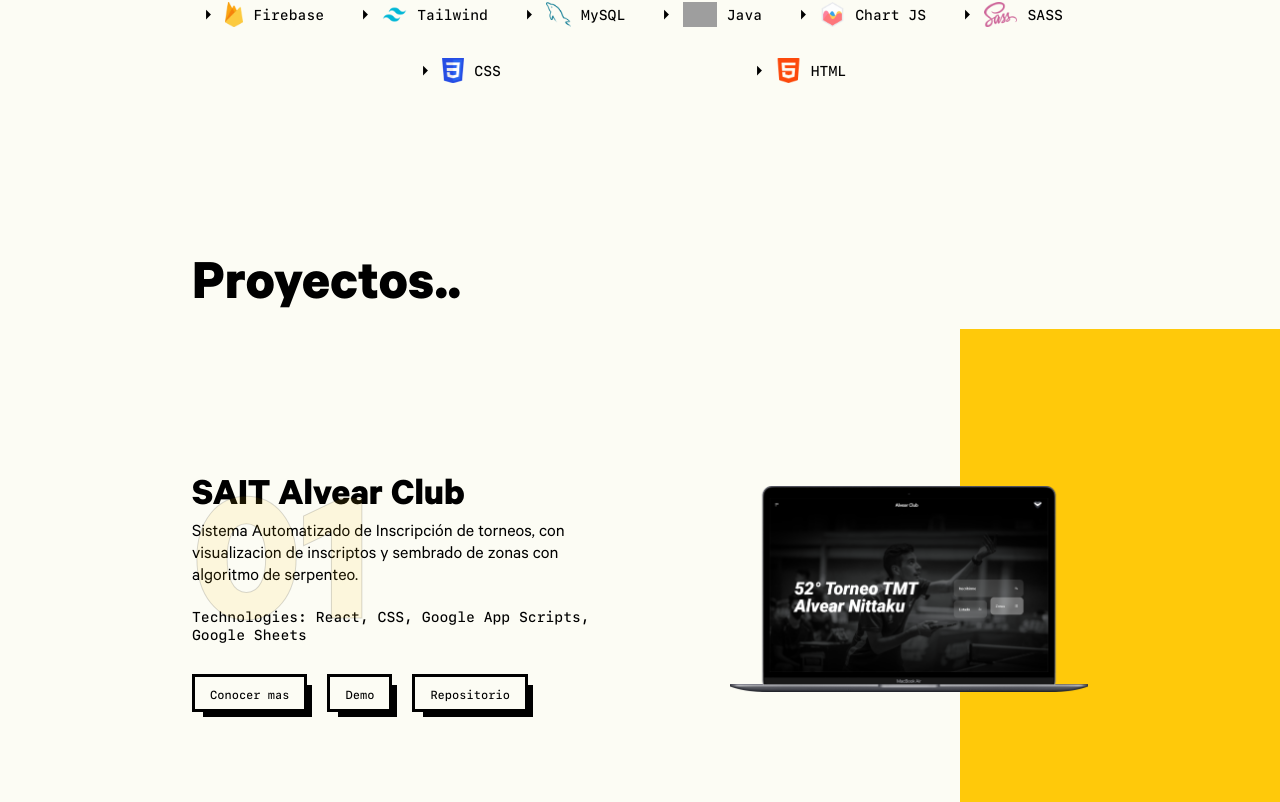
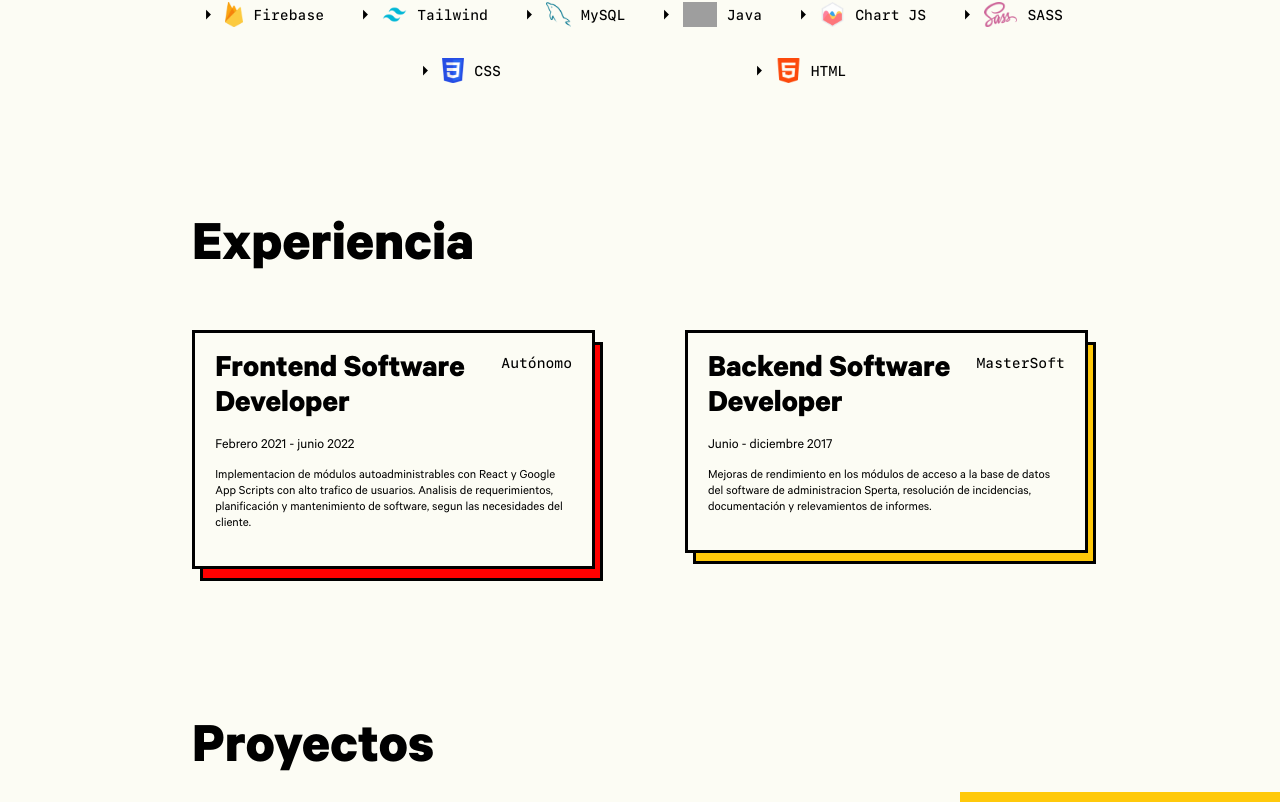
Before and after one commit to simoncarlos/Portfolio-Simon-Hurtado, a React (Vite) app: page / in a window 1280 px wide. Shown: the part 1738-2540 px from the top of the page. Built offline with nearby package versions, Linux system fonts and the light colour scheme; grey boxes are pictures that could not be loaded.

Commit message:
Finalizacion seccion experiencia

```diff
--- a/src/components/Body/Body.jsx
+++ b/src/components/Body/Body.jsx
@@ -10,8 +10,8 @@ const Body = () => {
             <NavBar/>
             <Header></Header>
             <AboutMe></AboutMe>
+            <Experience></Experience>
             <Proyects></Proyects>
-            <Experience></Experience>
         </>
     );
 };
--- a/src/components/ExperienceItem/ExperienceItem.jsx
+++ b/src/components/ExperienceItem/ExperienceItem.jsx
@@ -1,11 +1,21 @@
-const ExperienceItem = ({ title, company, date, description }) => {
+import { ExperienceItemContainer } from "../StyledComponents/Experience/ExperienceItemContainer";
+import { ExperienceTitle } from "../StyledComponents/Experience/ExperienceTtitle";
+import { Small } from "../StyledComponents/Texts/Small.Style"
+import { Text } from  "../StyledComponents/Texts/Text.Style"
+import AboutMeProfileContainer from "../AboutMeProfileContainer/AboutMeProfileContainer"
+const ExperienceItem = ({ title, company, date, description, color }) => {
     return(
-        <div>
-            <p>{title}</p>
-            <p>{company}</p>
-            <p>{date}</p>
-            <p>{description}</p>
-        </div>
+        <ExperienceItemContainer color={color}>
+            <div className="experience-content">
+                <div className="experience-header">
+                    <ExperienceTitle>{title}</ExperienceTitle>
+                    <Small size="1.1rem">{company}</Small>
+                </div>
+                <Text size="1.1rem">{date}</Text>
+                <Text size="1rem">{description}</Text>
+            </div>
+            <article className="animation"></article>
+        </ExperienceItemContainer>
     );
 };
 
--- a/src/components/ExperienceList/ExperienceList.jsx
+++ b/src/components/ExperienceList/ExperienceList.jsx
@@ -1,19 +1,22 @@
 import ExperienceItem from "../ExperienceItem/ExperienceItem";
+import { ExperienceListContainer } from "../StyledComponents/Experience/ExperienceListContainer";
 
 const ExperienceList = ( {data} ) => {
     return(
-        <div>
+        <ExperienceListContainer>
             {
                 data.map( experience => {
                     return <ExperienceItem
+                        key={experience.name}
                         title={experience.name}
                         company={experience.company}
                         date={experience.date}
                         description={experience.description}
+                        color={experience.bgcolor}
                     />
                 })
             }
-        </div>
+        </ExperienceListContainer>
     );
 };
 
--- a/src/components/Proyects/Proyects.jsx
+++ b/src/components/Proyects/Proyects.jsx
@@ -6,7 +6,7 @@ import { proyects } from "../../utils/proyects.js";
 const Proyects = () => {
     return(
         <ProyectsContainer>
-            <Title className="center-title"> Proyectos.. </Title>
+            <Title className="center-title"> Proyectos</Title>
             {
                 proyects.map( (proyectItem, index) => {
                     return <ProyectItem
--- a/src/components/StyledComponents/AboutMe/AboutMeContainer.jsx
+++ b/src/components/StyledComponents/AboutMe/AboutMeContainer.jsx
@@ -26,7 +26,7 @@ const AboutMeContainer = styled.section`
         }
     }
     @media(min-width: 1024px){
-        padding: 8% 15%;
+        padding: 8% 15% 0 15%;
         .aboutMeDescription{
             width: 55%;
         }
--- a/src/components/StyledComponents/Experience/ExperienceContainer.jsx
+++ b/src/components/StyledComponents/Experience/ExperienceContainer.jsx
@@ -2,9 +2,9 @@ import styled from "styled-components";
 
 const ExperienceContainer = styled.div`
     background-color: #fcfcf4;
-    padding: 8%;
+    padding: 8% 8% 25% 8%;
     @media(min-width: 1024px){
-        padding: 8% 15%;
+        padding: 5% 15% 10% 15%;
     }
 `;
 
--- /dev/null
+++ b/src/components/StyledComponents/Experience/ExperienceItemContainer.jsx
@@ -0,0 +1,43 @@
+import styled from "styled-components";
+
+const ExperienceItemContainer = styled.article`
+    position: relative;
+    width: 95%;
+    height: auto;
+    margin-top: 40px;
+    &:hover{
+        bottom: -10px;
+        right: -8px;
+        .animation{
+            display: none;
+        }
+    }
+    .experience-content{
+        position: relative;
+        padding: 5%;
+        border: 3px solid black;
+        background-color: #fcfcf4;
+        z-index: 10;
+        .experience-header{
+            display: flex;
+            align-items: start;
+            justify-content: space-between;
+        }
+    }
+    .animation{
+        position: absolute;
+        content: "";
+        width: 100%;
+        height: 100%;
+        top: 5%;
+        left: 2%;
+        background-color: ${props => props.color || "blue"};
+        border: 3px solid black;
+        z-index: 5;
+    }
+    @media(min-width: 768px){
+        width: 45%;
+    }
+`;
+
+export { ExperienceItemContainer }
--- a/src/components/StyledComponents/Experience/ExperienceListContainer.jsx
+++ b/src/components/StyledComponents/Experience/ExperienceListContainer.jsx
@@ -3,8 +3,9 @@ import styled from "styled-components";
 const ExperienceListContainer = styled.div`
     display: flex;
     align-items: start;
-    justify-content: space-around;
-
+    justify-content: space-between;
+    flex-wrap: wrap;
+    position: relative;
 `;
 
 export { ExperienceListContainer }
--- /dev/null
+++ b/src/components/StyledComponents/Experience/ExperienceTtitle.jsx
@@ -0,0 +1,8 @@
+import styled from "styled-components";
+
+export const ExperienceTitle = styled.h4`
+    font-size: ${ props => props.size || "2.5rem" };
+    font-family: calibre;
+    font-weight: 800;
+    line-height: 35px;
+`
--- a/src/components/StyledComponents/Texts/Text.Style.jsx
+++ b/src/components/StyledComponents/Texts/Text.Style.jsx
@@ -4,7 +4,7 @@ const  Text = styled.p`
     font-size: ${ props => props.size || "1.4rem" };
     font-family: calibre;
     font-weight: 500;
-    margin: ${ props => props.size || "30px 0" };
+    margin: ${ props => props.size ? `${props.size} 0` : "30px 0" };
     &::selection{
         background-color: #ff0808;
         color: #fcfcf4;
--- a/src/utils/experience.js
+++ b/src/utils/experience.js
@@ -1,9 +1,16 @@
 export const experience = [
     {
-        name: "1",
-        company: "1",
-        date: "1",
-        tasks: "1",
-        description: "1"
+        name: "Frontend Software Developer",
+        company: "Autónomo",
+        date: "Febrero 2021 - junio 2022",
+        description: "Implementacion de módulos autoadministrables con React y Google App Scripts con alto trafico de usuarios. Analisis de requerimientos, planificación y mantenimiento de software, segun las necesidades del cliente.",
+        bgcolor: "red"
+    },
+    {
+        name: "Backend Software Developer",
+        company: "MasterSoft",
+        date: "Junio - diciembre 2017",
+        description: "Mejoras de rendimiento en los módulos de acceso a la base de datos del software de administracion Sperta, resolución de incidencias, documentación y relevamientos de informes.",
+        bgcolor: "#ffc90a"
     }
 ]
```
